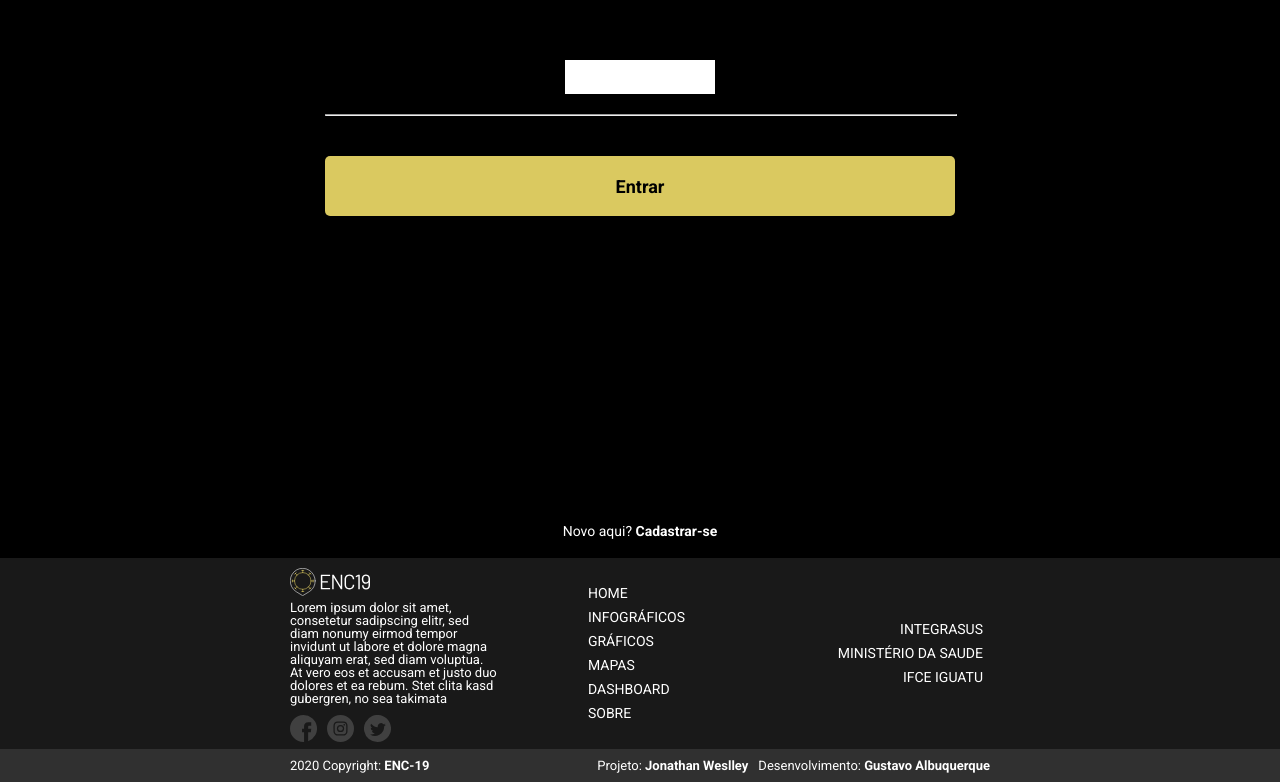
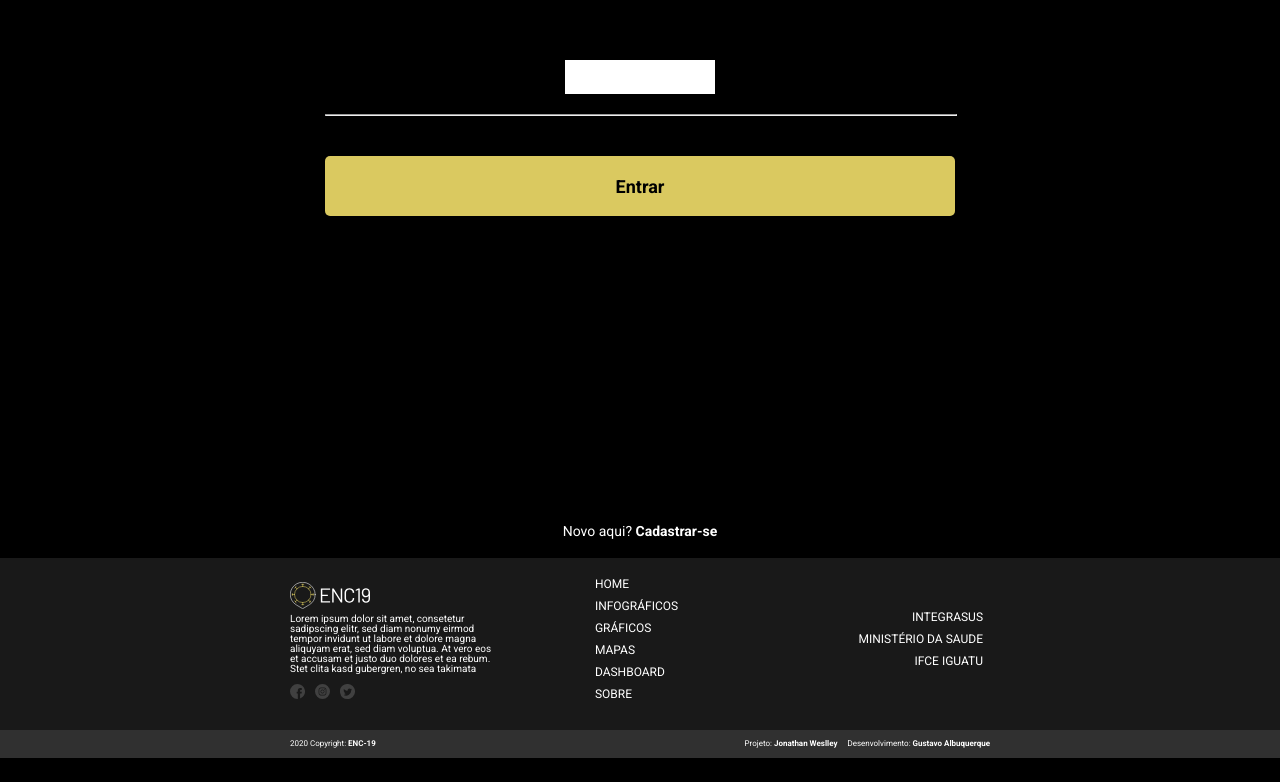
Before and after one commit to Albuquerquess/enc19-web, a React (Create React App) app: page / in a window 1280 px wide. Shown: the part 242-1024 px from the top of the page. After the commit the page ends 1000 px from the top, so only its background shows below. Built offline with nearby package versions, Linux system fonts and the light colour scheme.

Commit message:
feat/home - fix footer design

```diff
--- a/src/components/Footer/Medium/styles.ts
+++ b/src/components/Footer/Medium/styles.ts
@@ -2,7 +2,7 @@ import styled from 'styled-components';
 import breakpoints from '../../../assets/styles/breakpoints';
 
 export const FooterContainer = styled.div`
-  width: 100%;
+  width: 100vw;
 
   display: none;
   flex-direction: column;
@@ -20,7 +20,7 @@ export const FooterContainer = styled.div`
     flex-direction: row;
     align-items: center;
 
-    padding-top: 1rem;
+    padding: 2rem 0;
 
     div#col-1, div#col-2, div#col-3 {
       width: 33%;
@@ -32,6 +32,10 @@ export const FooterContainer = styled.div`
       align-items: center;
       justify-content: center;
       flex-direction: column;
+    }
+
+    div#col-2, div#col-3 {
+      font-size: 12px
     }
 
     div#col-1 {
@@ -46,12 +50,13 @@ export const FooterContainer = styled.div`
 
       p#desc {
         width: 90%;
+        font-size: 10px;
       }
 
       div#social-media {
         margin-top: 1rem;
         img {
-          width: 27px;
+          width: 1.5rem;
           height: auto;
           margin-right: 1rem;
         }
@@ -93,6 +98,8 @@ export const FooterContainer = styled.div`
       justify-content: space-between;
       font-size: small;
 
+      font-size: 8px;
+
       div#developers {
         span:first-child {
           margin-right: 1rem;
```
